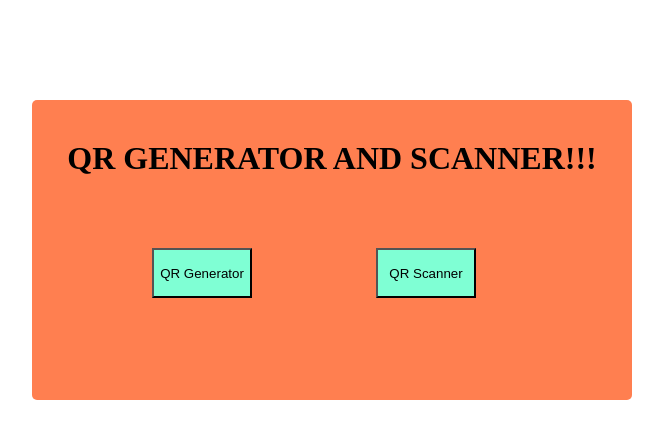
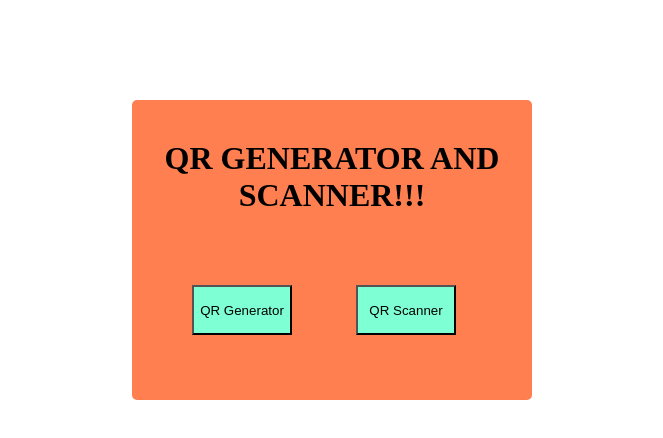
Before and after one commit to sravyareddyy/QRCODE, a plain HTML site: page home.html in a window 1280 px wide. Shown: the whole page, without its empty margins (308-971 px from the left). Drawn offline with Linux system fonts and the light colour scheme.

Commit message:
fourth commit

```diff
--- a/home.html
+++ b/home.html
@@ -12,7 +12,7 @@
         }
        .container{
         height:300px;
-        width:600px;
+        width:400px;
         background-color:coral;
         border-radius: 5px;
         margin-inline: auto;
@@ -25,7 +25,7 @@
         cursor: pointer;
         margin-inline: auto;
         margin-top:50px;
-        margin-left: 120px;
+        margin-left:60px;
         margin-right: 0px;
        }
     </style>
```
